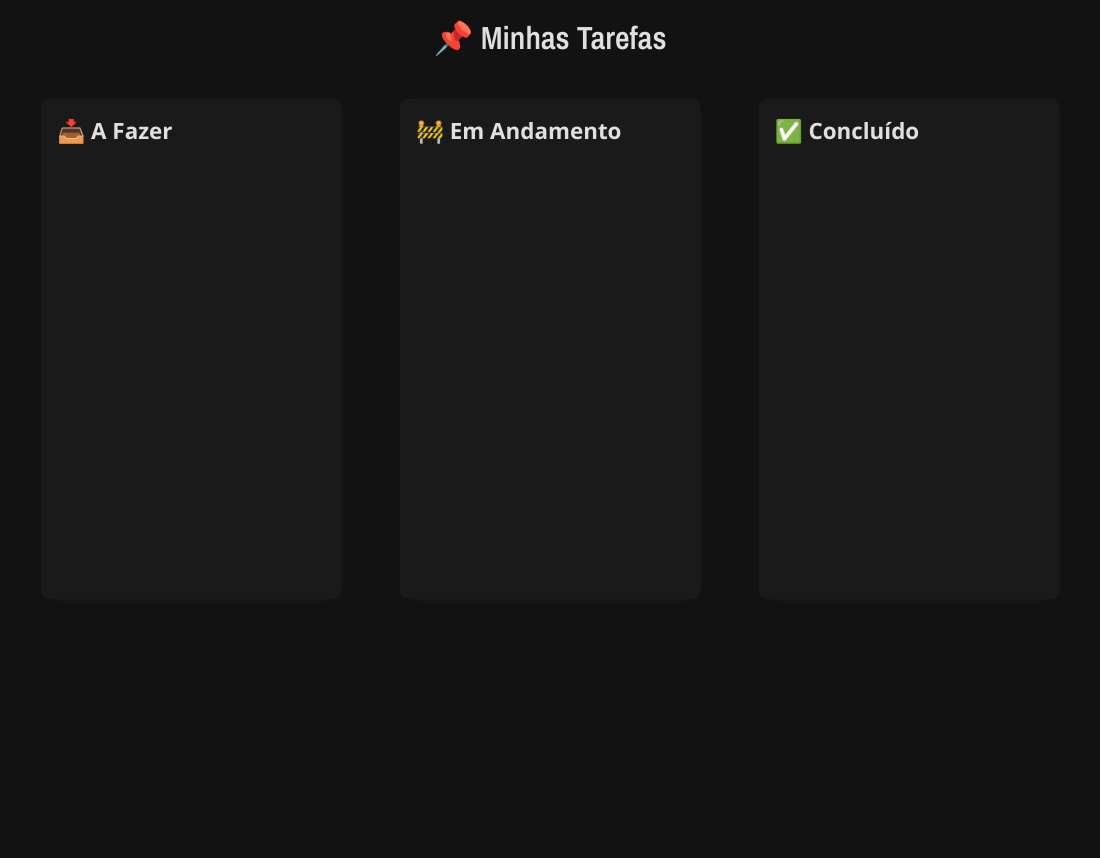
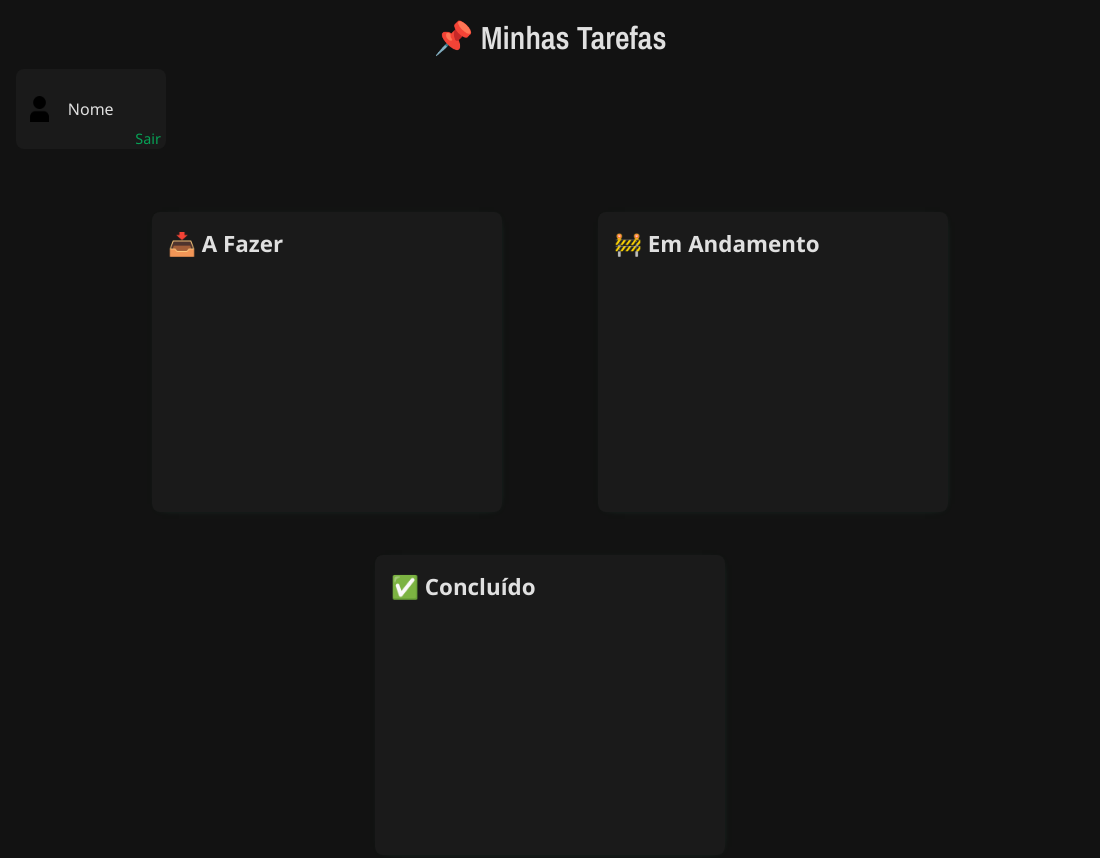
Before and after one commit to GuilhermeMonni/dashNote, an Electron app: page home.html in a window 1100 px wide. Before the commit the page ends 800 px from the top, so only its background shows below. Drawn offline with nearby package versions, Linux system fonts and the light colour scheme; no server answers; sample sign-in values are in the browser's storage.

Commit message:
fix style card

```diff
--- a/home.html
+++ b/home.html
@@ -10,8 +10,10 @@
 <body>
   <header>
     <h1>📌 Minhas Tarefas</h1>
-    <div class="profile">
-      <!-- card para perfil do usuario  -->
+    <div class="card-profile">
+      <img src="imgs/user-icon.png" alt="Imagem usuário">
+      <p id="username-card">Nome</p>
+      <a href="">Sair</a>
     </div>
   </header>
 
--- a/styles/styleHome.css
+++ b/styles/styleHome.css
@@ -11,6 +11,7 @@
   --cor-borda-suave: #1F1F1F;
   --cor-link: #8f8f8f;
   --cor-botao-texto: #121212;
+  --cor-txt-alternative: #07a156;
   --borda: 8px;
 }
 
@@ -43,10 +44,46 @@ header h1 {
   margin: 0 0 0.5rem 0;
 }
 
+.card-profile{
+  background-color: var(--cor-container);
+  padding: 1%;
+  width: 12%;
+  min-width: 150px;
+  height: 10vh;
+  margin: 10px 0;
+  border-radius: var(--borda);
+  display: flex;
+  align-items: center;
+  position: relative;
+}
+.card-profile a{
+  font-size: 0.9em;
+  font-family: 'Segoe UI', sans-serif;
+  font-weight: 100;
+  position: absolute;
+  bottom: 1px;
+  right: 5px;
+  text-decoration: none;
+  color: var(--cor-txt-alternative);
+}
+
+#username-card{
+  margin: 0 2%;
+  font-size: 1em;
+  font-family: 'Segoe UI', sans-serif;
+  color: var(--cor-texto);
+  font-weight: 400;
+}
+
+.card-profile img{
+  width: 20%;
+  margin-right: 10%;
+}
+
 .kanban {
   display: flex;
-  gap: 0.5rem;
-  justify-content: space-around;
+  justify-content: center;
+  gap: 5%;
   flex: 1;
   flex-wrap: wrap;
 }
@@ -56,8 +93,9 @@ header h1 {
   border-radius: var(--borda);
   box-shadow: 1px 1px 10px -9px var(--cor-borda);
   padding: 1rem;
+  margin: 2%;
   width: 100%;
-  max-width: 300px;
+  max-width: 350px;
   min-height: 300px;
   max-height: 500px;
   display: flex;
```
Also changed, not shown: imgs/user-icon.png (added).
